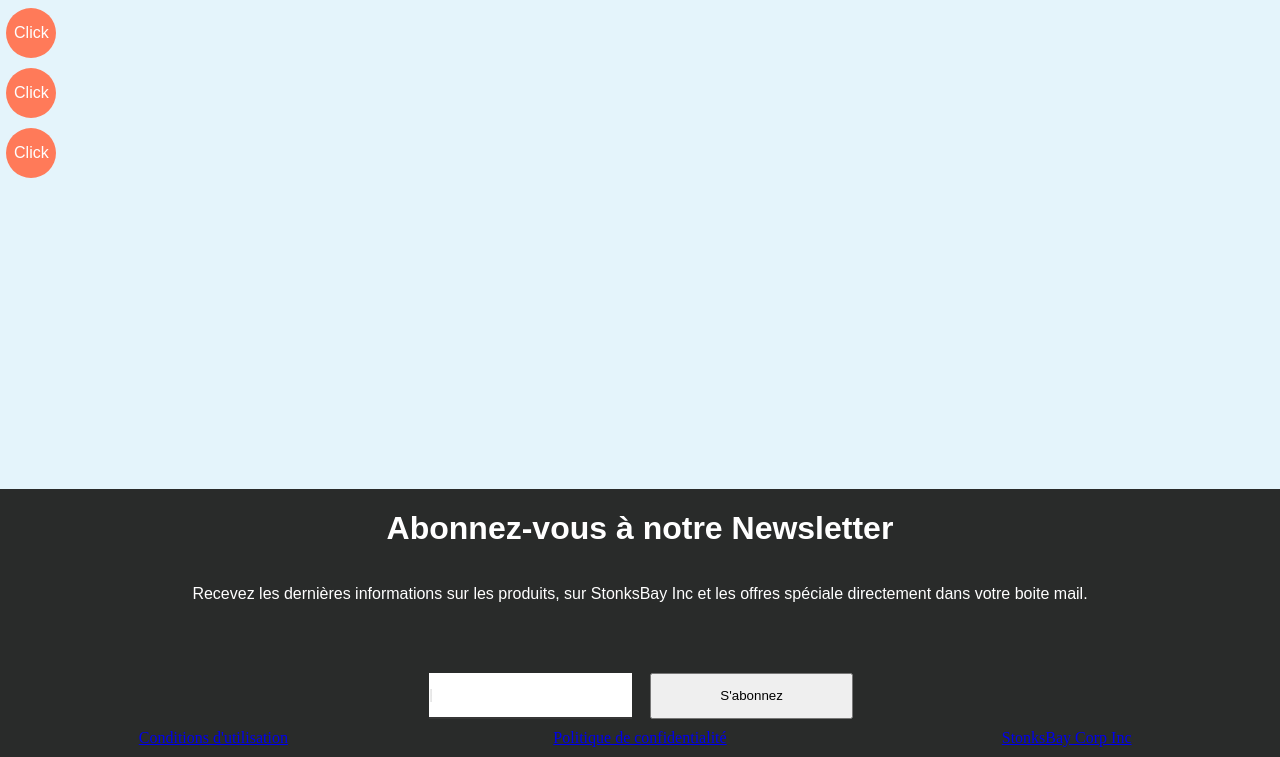
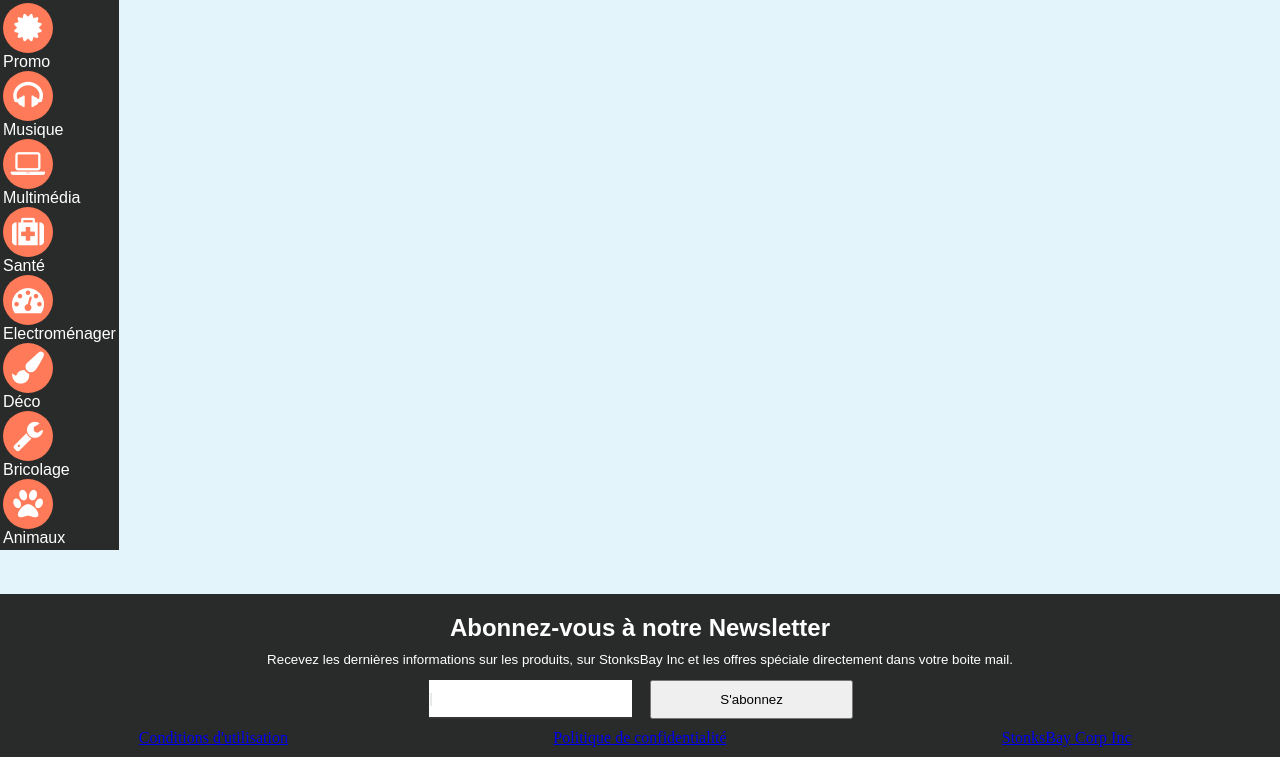
Before and after one commit to Alpha-Lin/Projet-Montparnasse, a PHP site: page / in a window 1280 px wide. Shown: the part 43-800 px from the top of the page. Run offline with PHP 8.4, Linux system fonts and the light colour scheme.

Commit message:
SideBar, début de carousel/slideshow

```diff
--- a/css/style.css
+++ b/css/style.css
@@ -122,8 +127,7 @@ footer {
   color: white;
   text-align: center;
   grid-template-columns: 1fr 1fr 1fr;
-  grid-template-rows: repeat(3, 70px);
-  row-gap: 10px;
+  grid-template-rows: repeat(3, 45px);
 }
 
 .footerGrid1 {
@@ -136,10 +140,13 @@ footer {
   grid-column: 1/-1;
   grid-row: 2;
   font-family: sans-serif;
+  font-size: 10pt;
 }
 
 
 .formGrid {
+  margin-top: -20px;
+  margin-bottom: 10px;
   grid-column: 2;
   grid-row: 3;
   display: grid;
@@ -202,6 +209,24 @@ input[name="tabs"]:checked + label {
   border: solid 2px #fff;
 }
 
+/* css for the side bar */
+
+.sidebar {
+  display: flex;
+  flex-direction: column;
+  position: fixed;
+  border: solid rgb(41, 43, 42) 3px;
+  background-color: rgb(41, 43, 42);
+  top: 2.7em;
+  left: 0;
+  z-index: 7;
+}
+
+.sidebar label {
+  color: white;
+  font-family: sans-serif;
+}
+
 .circle {
   background: #ff7a59;
   width: 50px;
@@ -214,20 +239,13 @@ input[name="tabs"]:checked + label {
   cursor: pointer;
 }
 
-.circle p {
+.circle i {
+  font-size: 2rem;
   margin: auto;
-  font-family: sans-serif;
   color: white;
 }
 
-.sidebar {
-  display: flex;
-  flex-direction: column;
-  position: fixed;
-  margin-top: 4%;
-  margin-left: 0.5%;
-  gap: 10px;
-}
+
 
 /* Css for the sorting options window */
 
--- a/html/footer.html
+++ b/html/footer.html
@@ -2,13 +2,11 @@
 <footer>
 
     <div class="footerGrid1">
-        <h1>Abonnez-vous à notre Newsletter</h1>
+        <h2>Abonnez-vous à notre Newsletter</h2>
     </div>
 
     <div class="footerGrid2">
-        <p>
-            Recevez les dernières informations sur les produits, sur StonksBay Inc et les offres spéciale directement dans votre boite mail.
-        </p>
+        <p>Recevez les dernières informations sur les produits, sur StonksBay Inc et les offres spéciale directement dans votre boite mail.</p>
     </div>
 
     <form class="formGrid">
--- a/html/sidebar.html
+++ b/html/sidebar.html
@@ -1,11 +1,42 @@
 <div class="sidebar">
-    <div class="circle" onclick="location.href='html/upload_announcement.html';">
-            <p>Click</p>
-    </div>
-    <div class="circle" onclick="location.href='/';">
-            <p>Click</p>
-    </div>
-    <div class="circle" onclick="location.href='/';">
-            <p>Click</p>
-    </div>
+
+        <div class="circle" onclick="location.href='html/carousel.html';">
+                <i class="fa fa-certificate" aria-hidden="true"></i>
+        </div>
+        <label>Promo</label>
+
+        <div class="circle" onclick="location.href='/';">
+                <i class="fa fa-headphones" aria-hidden="true"></i>
+        </div>
+        <label>Musique</label>
+
+        <div class="circle" onclick="location.href='/';">
+                <i class="fa fa-laptop" aria-hidden="true"></i>
+        </div>
+        <label>Multimédia</label>
+
+        <div class="circle" onclick="location.href='/';">
+                <i class="fa fa-medkit" aria-hidden="true"></i>
+        </div>
+        <label>Santé</label>
+
+        <div class="circle" onclick="location.href='/';">
+                <i class="fa fa-tachometer" aria-hidden="true"></i>
+        </div>
+        <label>Electroménager</label>
+
+        <div class="circle" onclick="location.href='/';">
+                <i class="fa fa-paint-brush" aria-hidden="true"></i>
+        </div>
+        <label>Déco</label>
+
+        <div class="circle" onclick="location.href='/';">
+                <i class="fa fa-wrench" aria-hidden="true"></i>
+        </div>
+        <label>Bricolage</label>
+
+        <div class="circle" onclick="location.href='/';">
+                <i class="fa fa-paw" aria-hidden="true"></i>
+        </div>
+        <label>Animaux</label>
 </div>
--- a/index.php
+++ b/index.php
@@ -5,6 +5,8 @@ ini_set('display_startup_errors', 1);
 error_reporting(E_ALL);
 
 require 'php/modules/header.php';
+
+require 'html/sidebar.html';
 
 if(isset($_GET['i']) && !empty($_GET['i']))
 {
@@ -15,6 +17,8 @@ if(isset($_GET['i']) && !empty($_GET['i']))
 }else if(isset($_GET['search']) && !empty($_GET['search']))
     require 'php/search.php';
 
+// require 'html/carousel.html';   Tempative de carousel/slideshow
+
 require 'html/footer.html';
 
 ?>
--- a/js/header.js
+++ b/js/header.js
@@ -34,11 +34,16 @@ btn.addEventListener("click", function open(){
 });
 
 
+/* Doesn't work
 
 panier.addEventListener("mouseover", function(){
+    iconeB.style.opacity = "0";
     iconeB.classList.remove.apply(iconeB.classList, basketClass.split(" "));
-    iconeB.innerHTML = "Panier";
+    iconeB.opacity = "1";
+    setTimeout(() => {iconeB.innerHTML = "Panier";}, 1000);
+
     panier.addEventListener("mouseout", function(){
+        iconeB.style.opacity = "1";
         iconeB.innerHTML = "";
         iconeB.classList.add.apply(iconeB.classList, basketClass.split(" "));
     });
@@ -51,4 +56,4 @@ user.addEventListener("mouseover", function(){
         iconeU.innerHTML = "";
         iconeU.classList.add.apply(iconeU.classList, userClass.split(" "));
     });
-});
+});*/
--- a/js/slideDownMenu.js
+++ b/js/slideDownMenu.js
@@ -2,6 +2,7 @@ var volet = document.getElementById("wrapper");
 var bouton = document.getElementById("button");
 var arrow = document.getElementById("arrow");
 var content = bouton.getAttribute("valeur");
+
 
 bouton.addEventListener("click", function open() {
     if(content == "closed")
--- a/php/modules/header.php
+++ b/php/modules/header.php
@@ -15,9 +15,6 @@ if(isset($_SESSION['id']))
     }
 
 
-
-require 'html/sidebar.html';
-
 ?>
 
 <main>
```
Also changed, not shown: other parts of css/style.css (+43 -0 lines), html/carousel.html (added, +38 -0 lines), js/carousel.js (added, +21 -0 lines).
